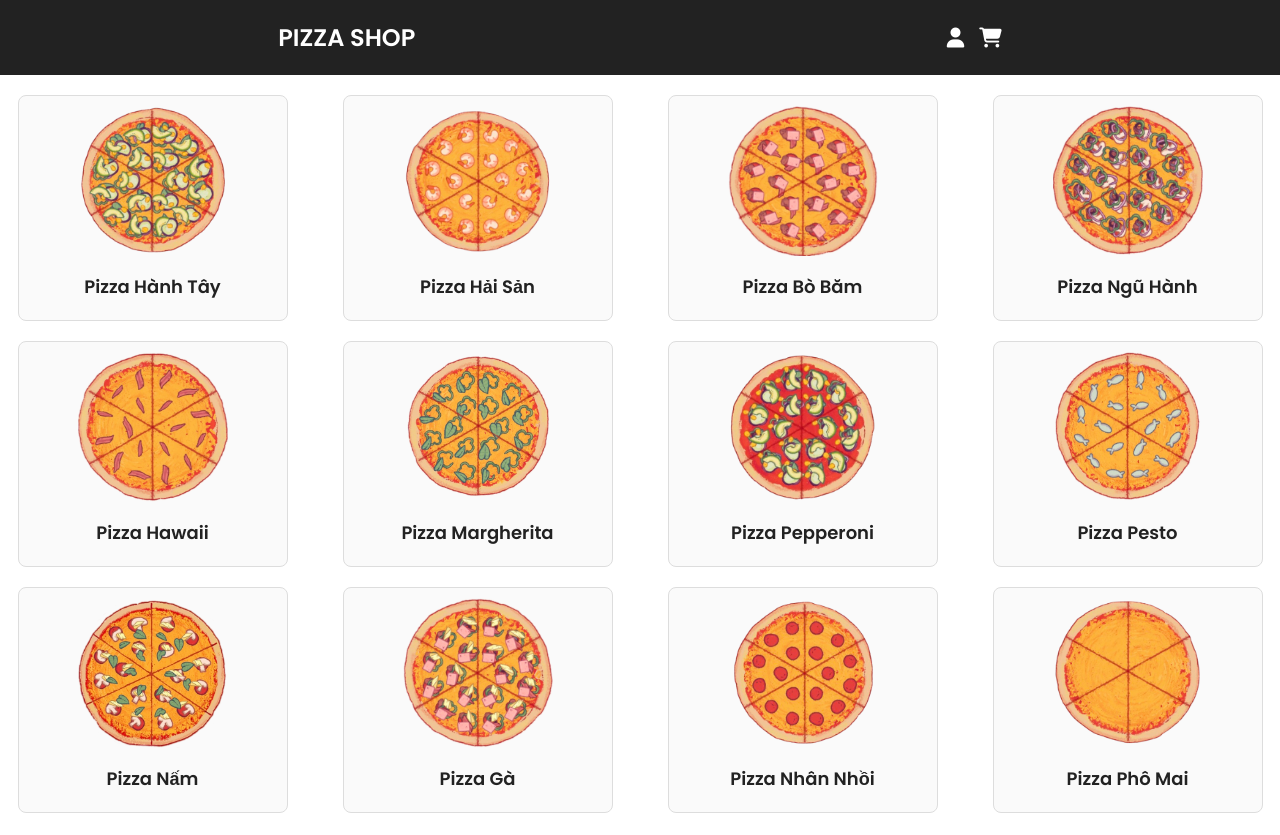
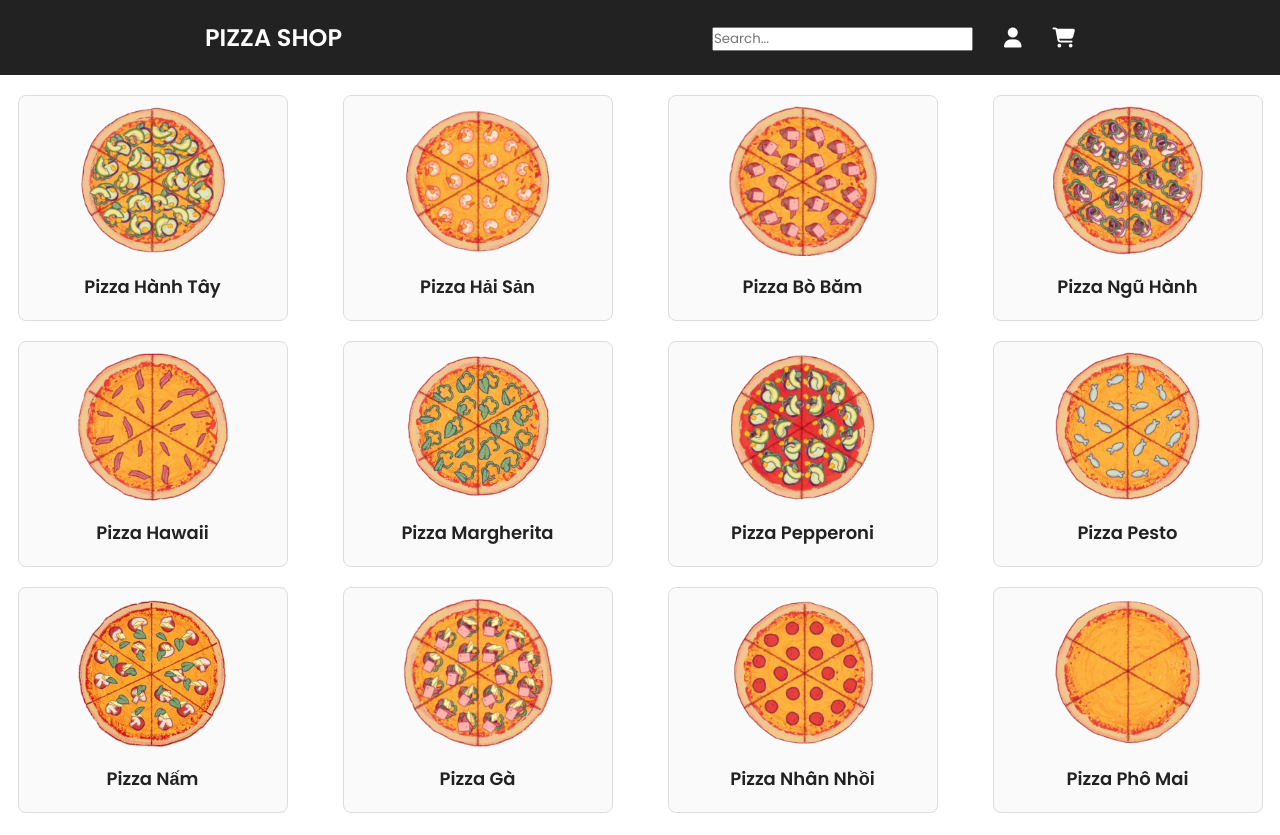
Before and after one commit to phucbackend/Reactjs, a React (Create React App) app: page / in a window 1280 px wide. Built offline with nearby package versions, Linux system fonts and the light colour scheme.

Commit message:
added search icon

```diff
--- a/src/Components/HomePage.js
+++ b/src/Components/HomePage.js
@@ -8,10 +8,13 @@ import ProductDetail from "./ProductDetail";
 export function Header() {
   return (
     <header>
-      <div>
+      <div className="header-left">
         <h1>Pizza Shop</h1>
       </div>
-      <div>
+      <div className="header-right">
+        <form>
+          <input type="search" placeholder="Search..." />
+        </form>
         <Link to="/login">
           <i className="fas fa-user"></i>
         </Link>
--- a/src/Styles/HomePage.css
+++ b/src/Styles/HomePage.css
@@ -19,6 +19,12 @@
     background-color: #222;
     color: white;
     padding: 20px;
+  }
+
+  .header-right{
+      display: flex;
+      align-items: center;
+      gap: 1em;
   }
 
   header h1 {
```
